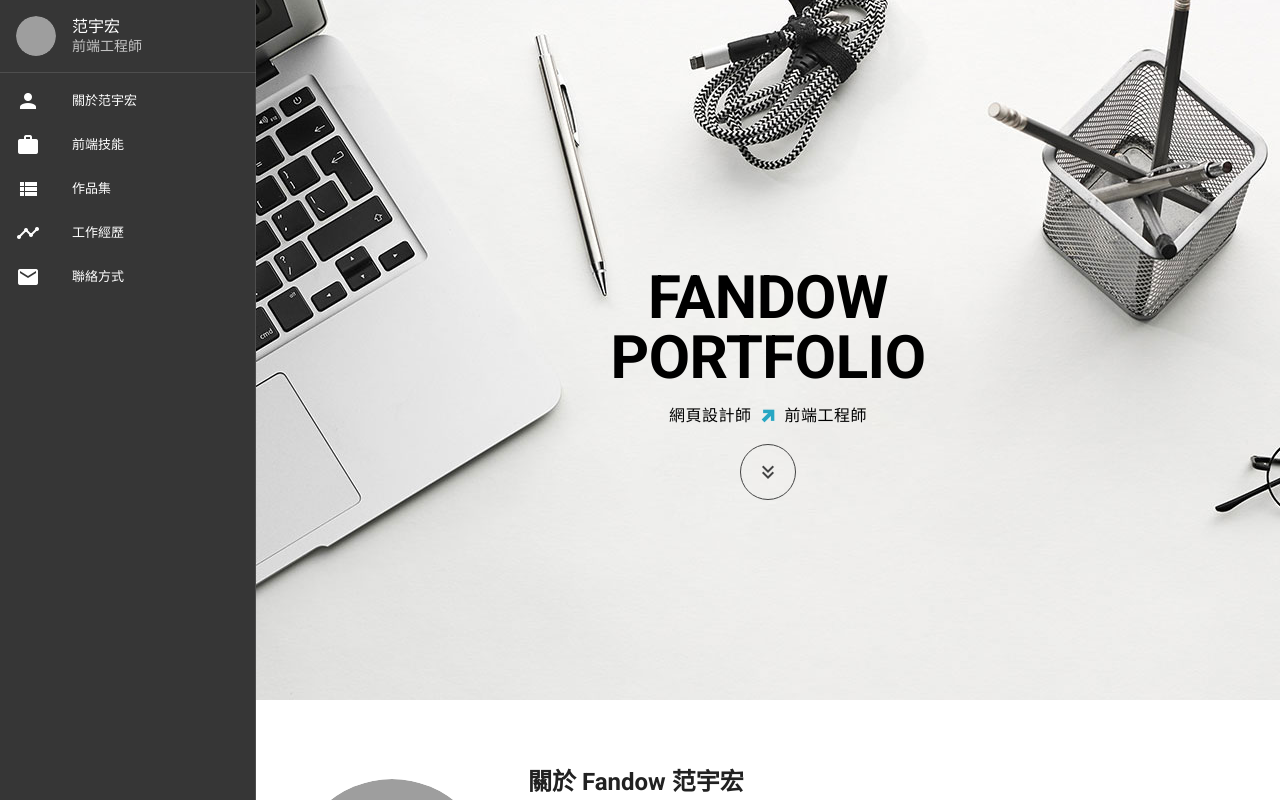
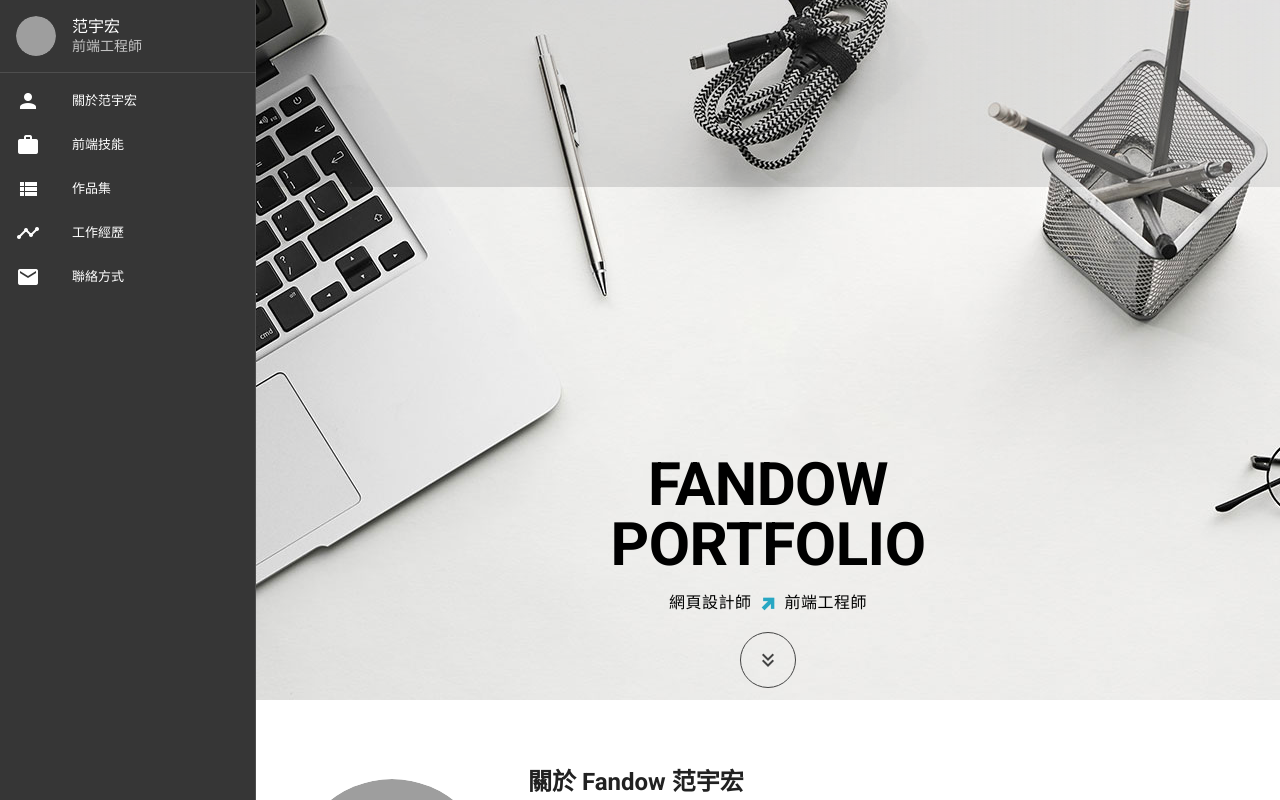
Before and after one commit to fandowg/portfolio, a Vue app: page / in a window 1280 px wide. Shown: the top 800 px of the page. Built offline with nearby package versions, Linux system fonts and the light colour scheme; grey boxes are pictures that could not be loaded.

Commit message:
測試讀取動畫

```diff
--- a/src/App.vue
+++ b/src/App.vue
@@ -88,6 +88,12 @@
         :height="parallaxHeight"
         :src="require(`@/assets/images/${parallaxImg}`)"
       >
+       <v-skeleton-loader
+
+       width="100vw"
+       height="90vh"
+          type="image"
+        ></v-skeleton-loader>
         <v-container
           fluid
           class="container d-flex justify-center align-center text-center flex-column black--text mt-banner"
```
